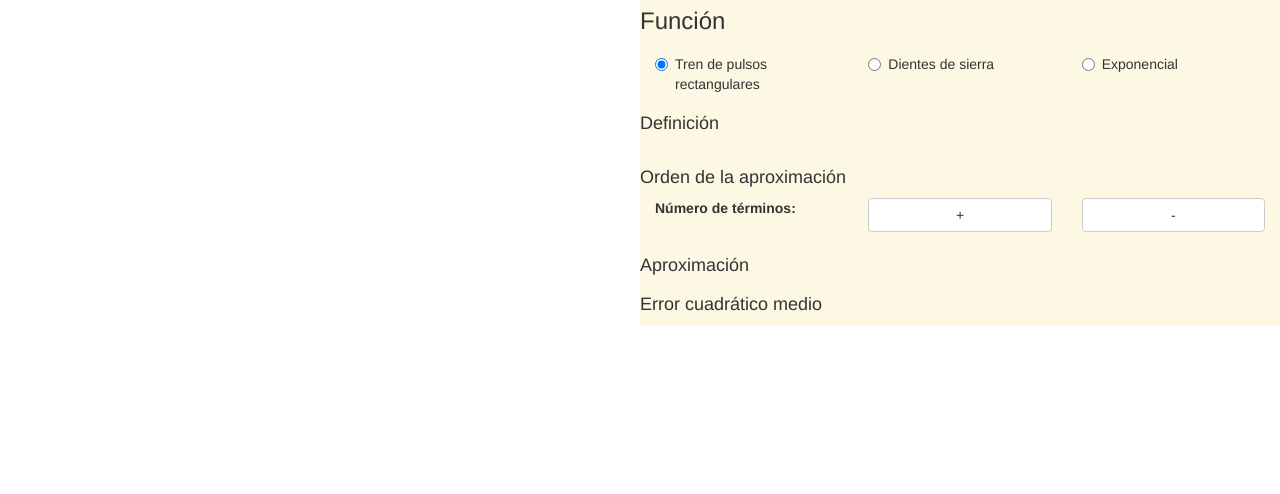
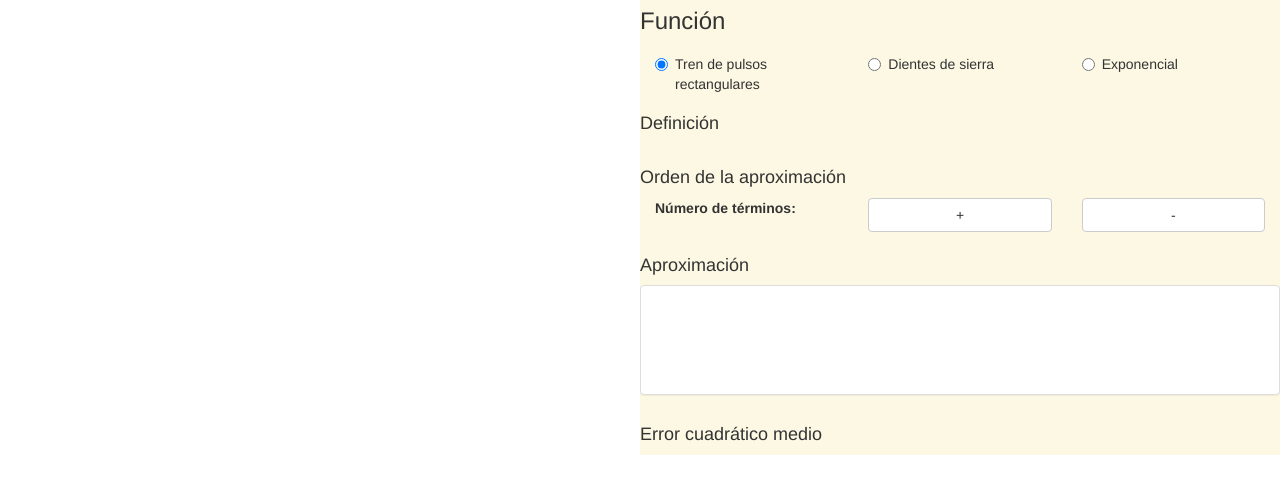
Before and after one commit to FourierAnalysis/Series, a plain HTML site: page Fourier.html in a window 1280 px wide. Shown: the part 82-576 px from the top of the page. Drawn offline with nearby package versions, Linux system fonts and the light colour scheme; some packages are replaced by stand-ins of ours; a script that the page names is missing.

Commit message:
adds panel with scroll

```diff
--- a/Fourier.html
+++ b/Fourier.html
@@ -83,7 +83,11 @@
 	    <h4>Aproximación</h4>
 	  </div>
 	  <div class="row">
-	    <div id="divFormula"> </div>
+	    <div class="panel panel-default" style="overflow-y: scroll; height:110px;">
+	      <div class="panel-body">
+		<div id="divFormula"> </div>
+	      </div>
+	    </div>
           </div>
 
 	  <div class="row">
```
